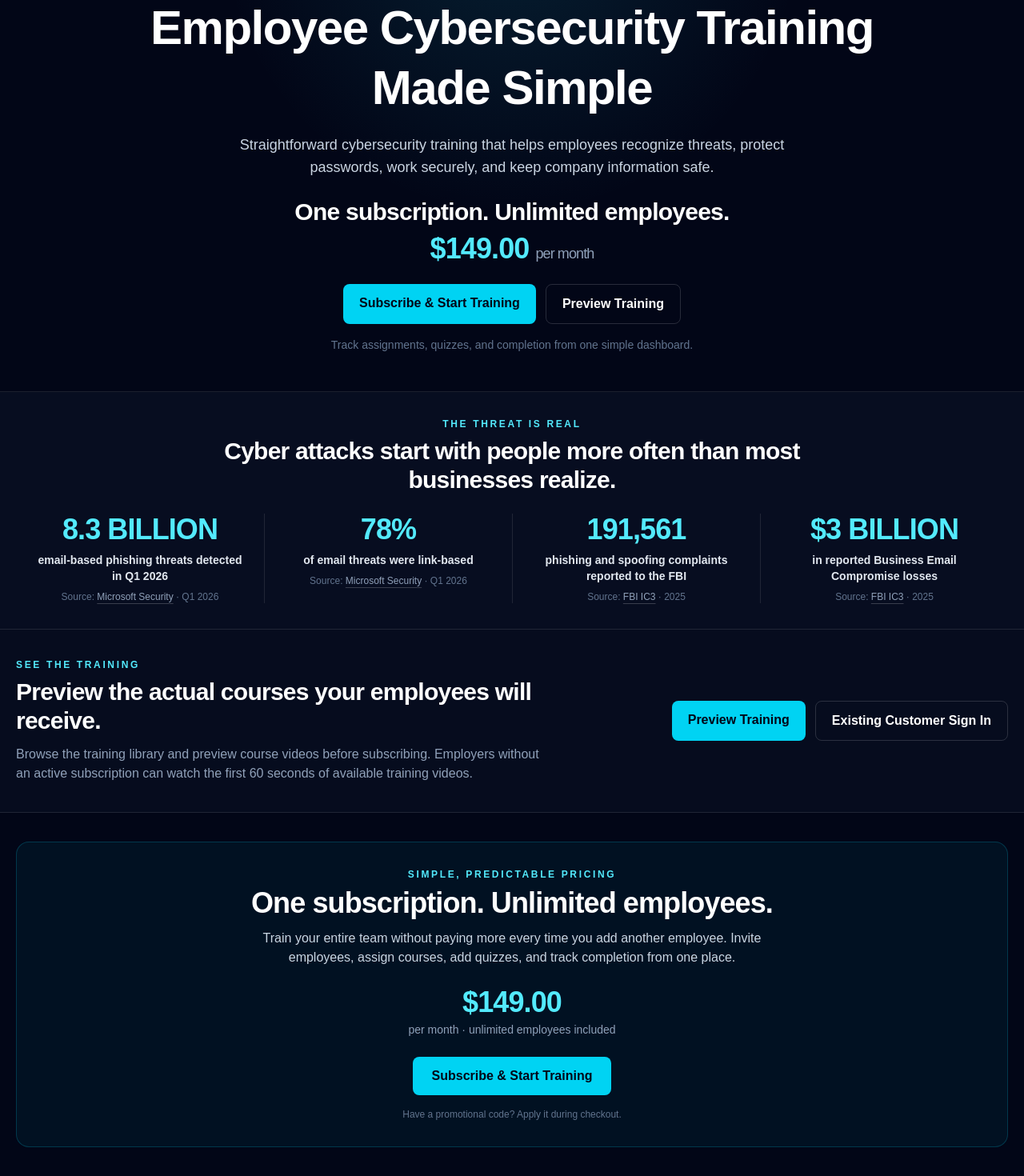
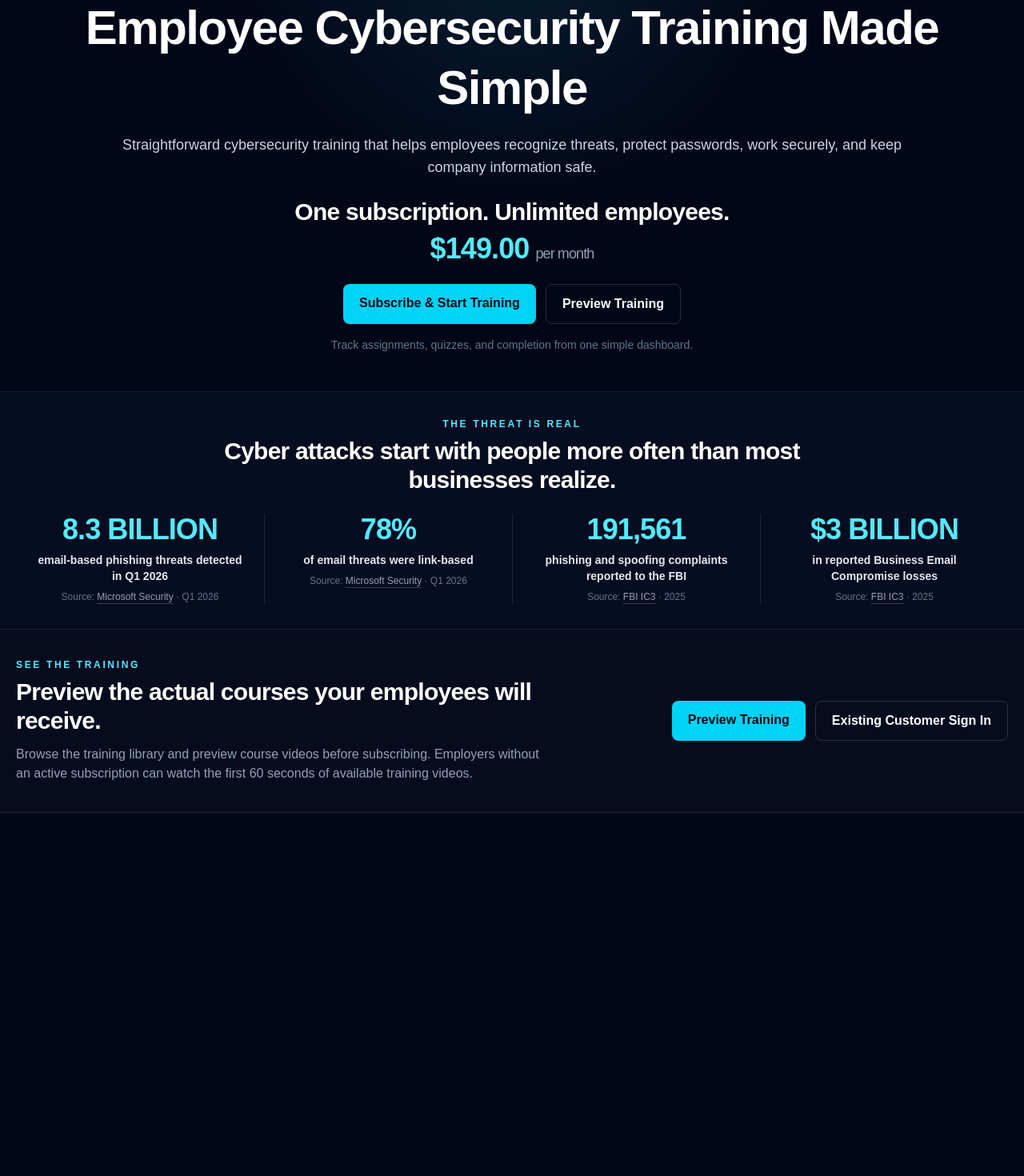
Before and after one commit to microsecs/cyber-training-platform, a Next.js app: page / in a window 1280 px wide. Shown: the part 182-1652 px from the top of the page at 80% size. After the commit the page ends 1198 px from the top, so only its background shows below. Built offline with nearby package versions, Linux system fonts and the light colour scheme; no server answers; the database is empty.

Commit message:
simple home page

```diff
--- a/src/app/page.tsx
+++ b/src/app/page.tsx
@@ -18,11 +18,11 @@ export default async function Home() {
             {settings.heroBadge}
           </div>
 
-          <h1 className="mx-auto mt-5 max-w-5xl text-4xl font-bold leading-tight tracking-tight md:text-5xl lg:text-6xl">
+          <h1 className="mt-5 text-4xl font-bold leading-tight tracking-tight md:text-5xl lg:text-6xl">
             Employee Cybersecurity Training Made Simple
           </h1>
 
-          <p className="mx-auto mt-5 max-w-3xl text-base leading-7 text-slate-300 md:text-lg">
+          <p className="mx-auto mt-5 max-w-5xl text-base leading-7 text-slate-300 md:text-lg">
             Straightforward cybersecurity training that helps employees recognize threats, protect passwords, work securely, and keep company information safe.
           </p>
 
@@ -135,39 +135,7 @@ export default async function Home() {
         </div>
       </section>
 
-      <section id="subscribe">
-        <div className="mx-auto max-w-7xl px-5 py-8 md:py-9">
-          <div className="rounded-2xl border border-cyan-400/20 bg-cyan-400/[0.055] px-6 py-7 text-center md:px-10 md:py-8">
-            <div className="text-xs font-semibold uppercase tracking-[0.22em] text-cyan-300">
-              {settings.pricingEyebrow}
-            </div>
-            <h2 className="mt-2 text-3xl font-bold tracking-tight md:text-4xl">
-              {settings.pricingHeading}
-            </h2>
-            <p className="mx-auto mt-3 max-w-2xl text-sm leading-6 text-slate-300 md:text-base">
-              {settings.pricingBody}
-            </p>
 
-            <div className="mt-6 text-4xl font-black tracking-tight text-cyan-300">
-              {settings.subscriptionPrice}
-            </div>
-            <div className="mt-1 text-sm text-slate-400">per month · unlimited employees included</div>
-
-            <a
-              href={settings.ctaUrl}
-              target={ctaIsExternal ? "_blank" : undefined}
-              rel={ctaIsExternal ? "noreferrer" : undefined}
-              className="mt-6 inline-block rounded-lg bg-cyan-400 px-6 py-3 font-semibold text-slate-950 hover:bg-cyan-300"
-            >
-              {settings.ctaLabel}
-            </a>
-
-            <div className="mt-4 text-xs text-slate-500">
-              Have a promotional code? Apply it during checkout.
-            </div>
-          </div>
-        </div>
-      </section>
     </main>
   );
 }
```
